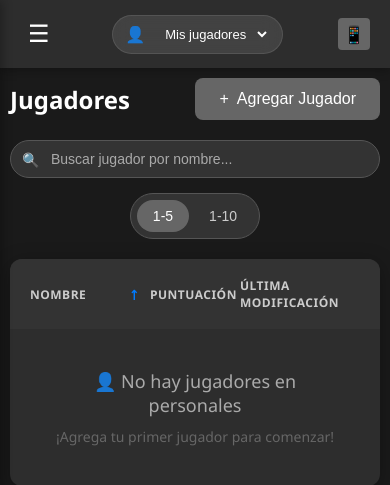
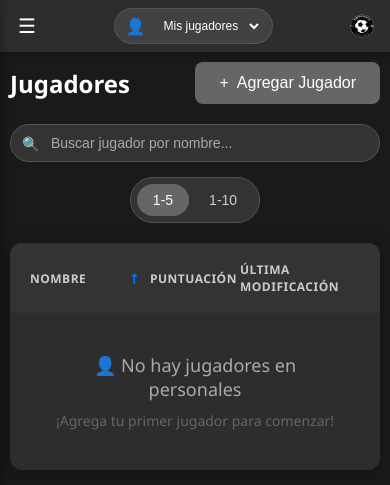
Before and after one commit to fedecarboni7/teams-optimizer, a FastAPI app: template templates/players.html in a window 390 px wide. Shown: the top 485 px of the page. Run offline with FastAPI, Linux system fonts and the light colour scheme; the template is opened without the code that fills it, so the values that code supplies are empty; some libraries are stand-ins or nearby versions.

Commit message:
feat: Añadir barra de navegación con estilos y funcionalidad para la selección de clubes

```diff
--- /dev/null
+++ b/static/css/navbar.css
@@ -0,0 +1,174 @@
+/* Navbar principal */
+.navbar {
+    background-color: #2d2d2d;
+    padding: 12px 20px;
+    display: flex;
+    justify-content: space-between;
+    align-items: center;
+    position: sticky;
+    top: 0;
+    z-index: 100;
+    box-shadow: 0 2px 10px rgba(0, 0, 0, 0.3);
+}
+
+/* Botón de menú hamburguesa */
+.menu-btn {
+    background: none;
+    border: none;
+    color: #ffffff;
+    font-size: 24px;
+    cursor: pointer;
+    padding: 8px;
+    border-radius: 6px;
+    transition: background-color 0.3s;
+}
+
+.menu-btn:hover {
+    background-color: rgba(255, 255, 255, 0.1);
+}
+
+/* Selector de club en el navbar */
+.club-selector-navbar {
+    display: flex;
+    align-items: center;
+    flex: 1;
+    justify-content: center;
+}
+
+.current-context {
+    display: flex;
+    align-items: center;
+    gap: 8px;
+    background-color: rgba(255, 255, 255, 0.1);
+    padding: 8px 16px;
+    border-radius: 24px;
+    transition: all 0.3s ease;
+    border: 1px solid rgba(255, 255, 255, 0.1);
+    backdrop-filter: blur(10px);
+}
+
+.current-context:hover {
+    background-color: rgba(255, 255, 255, 0.15);
+    border-color: rgba(255, 255, 255, 0.2);
+    transform: translateY(-1px);
+    box-shadow: 0 4px 12px rgba(0, 0, 0, 0.2);
+}
+
+.context-icon {
+    font-size: 18px;
+    min-width: 20px;
+    display: flex;
+    align-items: center;
+    justify-content: center;
+    transition: transform 0.3s ease;
+}
+
+.current-context:hover .context-icon {
+    transform: scale(1.1);
+}
+
+.club-dropdown {
+    background: transparent;
+    border: none;
+    color: #ffffff;
+    font-size: 14px;
+    font-weight: 500;
+    cursor: pointer;
+    outline: none;
+    padding: 4px 8px;
+    border-radius: 6px;
+    min-width: 140px;
+    transition: all 0.3s ease;
+}
+
+.club-dropdown:hover {
+    background-color: rgba(255, 255, 255, 0.1);
+}
+
+.club-dropdown:disabled {
+    opacity: 0.6;
+    cursor: not-allowed;
+}
+
+.club-dropdown option {
+    background-color: #2d2d2d;
+    color: #ffffff;
+    padding: 12px 16px;
+    border: none;
+    font-weight: 500;
+}
+
+.club-dropdown option:hover {
+    background-color: #3d3d3d;
+}
+
+/* Logo del navbar */
+.logo {
+    display: flex;
+    align-items: center;
+    justify-content: center;
+    padding: 4px;
+    transition: transform 0.3s ease;
+}
+
+.logo img {
+    height: 32px;
+    width: 32px;
+    object-fit: contain;
+    transition: transform 0.3s ease;
+}
+
+.logo:hover img {
+    transform: scale(1.1) rotate(5deg);
+}
+
+/* Estilos responsivos */
+@media (max-width: 768px) {
+    .navbar {
+        padding: 10px 15px;
+    }
+
+    .current-context {
+        padding: 6px 12px;
+    }
+
+    .club-dropdown {
+        min-width: 100px;
+        font-size: 13px;
+    }
+
+    .context-icon {
+        font-size: 16px;
+    }
+
+    .logo img {
+        height: 28px;
+        width: 28px;
+    }
+}
+
+@media (max-width: 480px) {
+    .navbar {
+        padding: 8px 12px;
+    }
+
+    .menu-btn {
+        font-size: 20px;
+        padding: 6px;
+    }
+
+    .current-context {
+        padding: 5px 10px;
+        gap: 6px;
+    }
+
+    .club-dropdown {
+        min-width: 80px;
+        font-size: 12px;
+    }
+
+    .logo img {
+        height: 24px;
+        width: 24px;
+    }
+}
--- a/static/css/players.css
+++ b/static/css/players.css
@@ -9,136 +9,6 @@ body {
     background-color: #1a1a1a;
     color: #ffffff;
     min-height: 100vh;
-}
-
-.navbar {
-    background-color: #2d2d2d;
-    padding: 12px 20px;
-    display: flex;
-    justify-content: space-between;
-    align-items: center;
-    position: sticky;
-    top: 0;
-    z-index: 100;
-    box-shadow: 0 2px 10px rgba(0, 0, 0, 0.3);
-}
-
-.menu-btn {
-    background: none;
-    border: none;
-    color: #ffffff;
-    font-size: 24px;
-    cursor: pointer;
-    padding: 8px;
-    border-radius: 6px;
-    transition: background-color 0.3s;
-}
-
-.menu-btn:hover {
-    background-color: rgba(255, 255, 255, 0.1);
-}
-
-.club-selector-navbar {
-    display: flex;
-    align-items: center;
-    flex: 1;
-    justify-content: center;
-}
-
-.current-context {
-    display: flex;
-    align-items: center;
-    gap: 8px;
-    background-color: rgba(255, 255, 255, 0.1);
-    padding: 8px 16px;
-    border-radius: 24px;
-    transition: all 0.3s ease;
-    border: 1px solid rgba(255, 255, 255, 0.1);
-    backdrop-filter: blur(10px);
-}
-
-.current-context:hover {
-    background-color: rgba(255, 255, 255, 0.15);
-    border-color: rgba(255, 255, 255, 0.2);
-    transform: translateY(-1px);
-    box-shadow: 0 4px 12px rgba(0, 0, 0, 0.2);
-}
-
-.context-icon {
-    font-size: 18px;
-    min-width: 20px;
-    display: flex;
-    align-items: center;
-    justify-content: center;
-    transition: transform 0.3s ease;
-}
-
-.current-context:hover .context-icon {
-    transform: scale(1.1);
-}
-
-.club-dropdown {
-    background: transparent;
-    border: none;
-    color: #ffffff;
-    font-size: 14px;
-    font-weight: 500;
-    cursor: pointer;
-    outline: none;
-    padding: 4px 8px;
-    border-radius: 6px;
-    min-width: 140px;
-    transition: all 0.3s ease;
-}
-
-.club-dropdown:hover {
-    background-color: rgba(255, 255, 255, 0.1);
-}
-
-.club-dropdown:disabled {
-    opacity: 0.6;
-    cursor: not-allowed;
-}
-
-.club-dropdown option {
-    background-color: #2d2d2d;
-    color: #ffffff;
-    padding: 12px 16px;
-    border: none;
-    font-weight: 500;
-}
-
-.club-dropdown option:hover {
-    background-color: #3d3d3d;
-}
-
-/* Estilos responsivos */
-@media (max-width: 768px) {
-    .current-context {
-        padding: 6px 12px;
-    }
-
-    .club-dropdown {
-        min-width: 100px;
-        font-size: 13px;
-    }
-
-    .context-icon {
-        font-size: 16px;
-    }
-}
-
-.logo {
-    width: 32px;
-    height: 32px;
-    background-color: #666;
-    border-radius: 4px;
-    display: flex;
-    align-items: center;
-    justify-content: center;
-    font-weight: bold;
-    font-size: 18px;
-    color: white;
 }
 
 .container {
--- /dev/null
+++ b/templates/_navbar.html
@@ -0,0 +1,15 @@
+<nav class="navbar">
+    <button class="menu-btn" onclick="toggleSidebar()">☰</button>
+    <div class="club-selector-navbar">
+        <div class="current-context">
+            <span class="context-icon" id="contextIcon">👤</span>
+            <select id="club-select-navbar" class="club-dropdown" onchange="switchContext()">
+                <option value="my-players" selected>Mis jugadores</option>
+                <!-- Los clubes se cargarán dinámicamente -->
+            </select>
+        </div>
+    </div>
+    <div class="logo">
+        <img src="/static/images/armar-equipos-logo-circle.png" alt="Armar Equipos Logo">
+    </div>
+</nav>
--- a/templates/players.html
+++ b/templates/players.html
@@ -11,6 +11,7 @@
     <link rel="manifest" href="../static/favicon/site.webmanifest">
     <link rel="stylesheet" href="https://cdnjs.cloudflare.com/ajax/libs/font-awesome/6.6.0/css/all.min.css">
     <link rel="stylesheet" type="text/css" href="/static/css/sidebar.css">
+    <link rel="stylesheet" type="text/css" href="/static/css/navbar.css">
     <link rel="stylesheet" type="text/css" href="/static/css/players.css">
     <script src="https://cdnjs.cloudflare.com/ajax/libs/Chart.js/3.9.1/chart.min.js"></script>
     <script src="/static/js/clubSelector.js" defer></script>
@@ -20,20 +21,7 @@
 </head>
 <body class="players-page">
     {% include '_sidebar.html' %}
-
-    <nav class="navbar">
-        <button class="menu-btn" onclick="toggleSidebar()">☰</button>
-        <div class="club-selector-navbar">
-            <div class="current-context">
-                <span class="context-icon" id="contextIcon">👤</span>
-                <select id="club-select-navbar" class="club-dropdown" onchange="switchContext()">
-                    <option value="my-players" selected>Mis jugadores</option>
-                    <!-- Los clubes se cargarán dinámicamente -->
-                </select>
-            </div>
-        </div>
-        <div class="logo">📱</div>
-    </nav>
+    {% include '_navbar.html' %}
 
     <div class="container">
         <div class="header">
```
Also changed, not shown: templates/armar_equipos.html (+2 -13 lines), templates/clubs.html (+2 -13 lines), templates/profile.html (+2 -14 lines).
